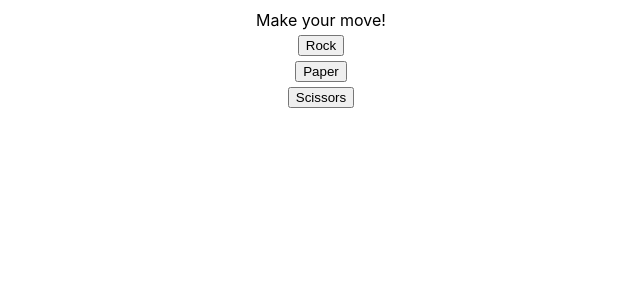
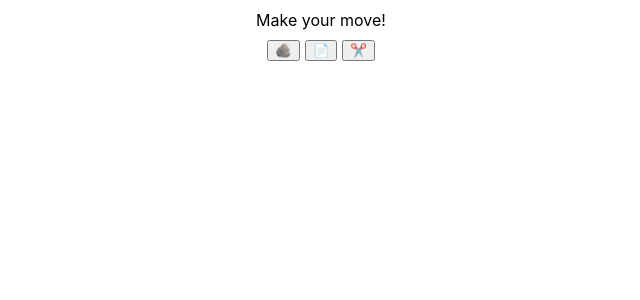
Before and after one commit to code-chronicles-code/react-rock-paper-scissors, a React (Create React App) app: page / in a window 1280 px wide. Shown: the top 300 px of the page, without its empty margins (319-959 px from the left). Built offline with nearby package versions, Linux system fonts and the light colour scheme.

Commit message:
Use emoji in the buttons

```diff
--- a/src/App.tsx
+++ b/src/App.tsx
@@ -26,17 +26,26 @@ function App() {
     display: "flex",
     flexDirection: "column",
     alignItems: "center",
+    gap: 10,
+    padding: 10,
+  } as const;
+
+  const buttonRowStyle = {
+    display: "flex",
+    flexDirection: "row",
+    alignItems: "center",
     gap: 5,
-    padding: 10,
   } as const;
 
   if (playerMove == null) {
     return (
       <div style={containerStyle}>
         <span>Make your move!</span>
-        <button onClick={() => setPlayerMove("rock")}>Rock</button>
-        <button onClick={() => setPlayerMove("paper")}>Paper</button>
-        <button onClick={() => setPlayerMove("scissors")}>Scissors</button>
+        <div style={buttonRowStyle}>
+          <button onClick={() => setPlayerMove("rock")}>🪨</button>
+          <button onClick={() => setPlayerMove("paper")}>📄</button>
+          <button onClick={() => setPlayerMove("scissors")}>✂️</button>
+        </div>
       </div>
     );
   }
```
